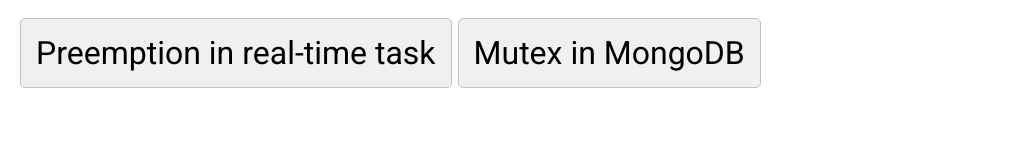
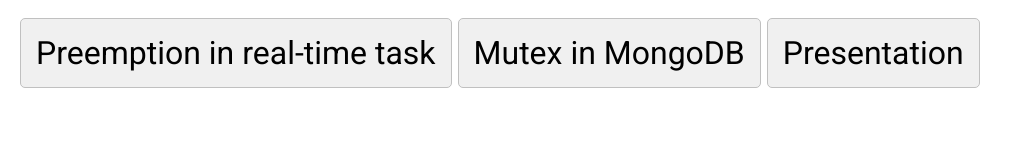
Before and after one commit to fdoray/tracecompare, a plain HTML site: page index.html in a window 1280 px wide. Shown: the whole page, without its empty margins (0-1023 px from the left). Drawn offline with Linux system fonts and the light colour scheme.

Commit message:
Update index.html

```diff
--- a/index.html
+++ b/index.html
@@ -39,6 +39,7 @@
 <ul id="demos">
 <li><a href="http://fdoray.github.io/tracecompare/tracecompare.html?data=preempt">Preemption in real-time task</a></li>
 <li><a href="http://fdoray.github.io/tracecompare/tracecompare.html?data=mongowrite">Mutex in MongoDB</a></li>
+<li><a href="https://docs.google.com/presentation/d/1fuX6Ruxf-bDo9UZdQBmDvyhPftEBoJSAzmJ_sV60sZ8/edit?usp=sharing">Presentation</a></li>
 </ul>
 
 </body>
```
